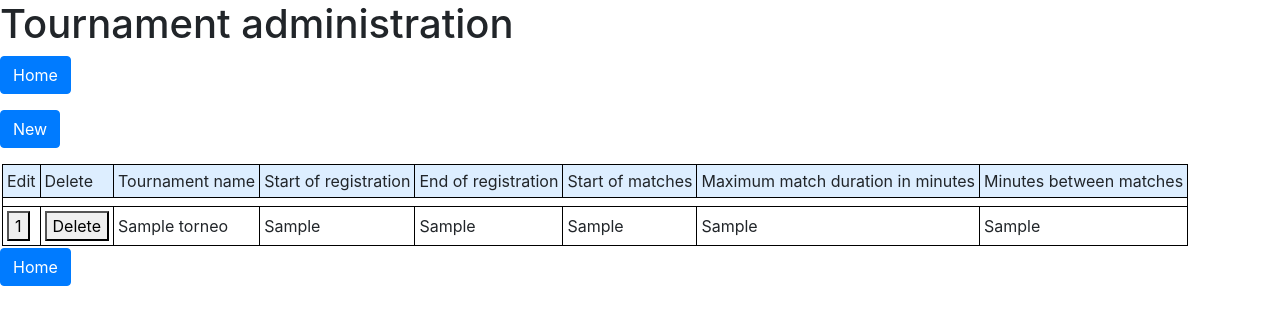
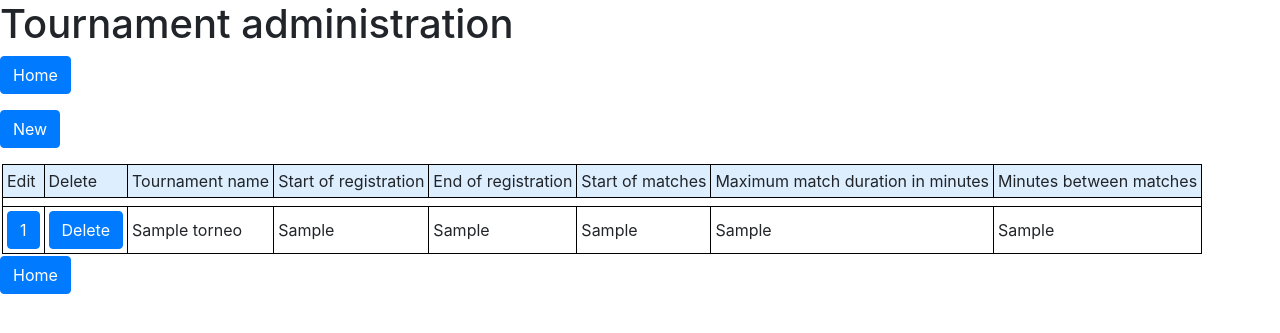
Before and after one commit to salaesteve2/42campus_ft_transcendence, a Django app: template prueba_django/mysite/templates/torneos/torneos_admin_t.html in a window 1280 px wide. Shown: the top 333 px of the page. Run offline with Django 5.2, Linux system fonts and the light colour scheme; the template is opened without the code that fills it: most values are stand-ins (such as "Sample title", 1, 10 or a date in 2020); some libraries are stand-ins or nearby versions.

Commit message:
CSS update

```diff
--- a/prueba_django/mysite/templates/torneos/torneos_admin_t.html
+++ b/prueba_django/mysite/templates/torneos/torneos_admin_t.html
@@ -33,8 +33,8 @@
     <tr><td colspan='8'></td></tr>
 	    {% for torneo in torneos %}
         <tr>
-            <td><button class="edit-torneo-btn2" data-torneo-id="{{ torneo.id }}">{{ torneo.id }}</button></td>
-            <td><button class="delete-torneo-btn" data-torneo-id="{{ torneo.id }}">{% trans "Delete" %}</button></td>
+            <td><button class="edit-torneo-btn2 btn btn-primary links" data-torneo-id="{{ torneo.id }}">{{ torneo.id }}</button></td>
+            <td><button class="delete-torneo-btn btn btn-primary links" data-torneo-id="{{ torneo.id }}">{% trans "Delete" %}</button></td>
             <td>{{ torneo.nombre }}</td>
             <td>{{ torneo.comienzo_inscripcion }}</td>
             <td>{{ torneo.fin_inscripcion }}</td>
--- a/prueba_django/mysite/templates/torneos/torneos_inscripcion_t.html
+++ b/prueba_django/mysite/templates/torneos/torneos_inscripcion_t.html
@@ -44,7 +44,7 @@
     <tr><td colspan='7'></td></tr>
     {% for torneo in torneos %}
         <tr>
-            <td><button class="edit-torneo-btn2" data-torneo-id="{{ torneo.id }}" data-user-id="{{ user.id }}">{% trans "Registration/Cancel" %}</button></td>
+            <td><button class="edit-torneo-btn2 btn btn-primary links" data-torneo-id="{{ torneo.id }}" data-user-id="{{ user.id }}">{% trans "Registration/Cancel" %}</button></td>
             <td>{{ torneo.nombre }}</td>
             <td>{{ torneo.comienzo_inscripcion }}</td>
             <td>{{ torneo.fin_inscripcion }}</td>
```
